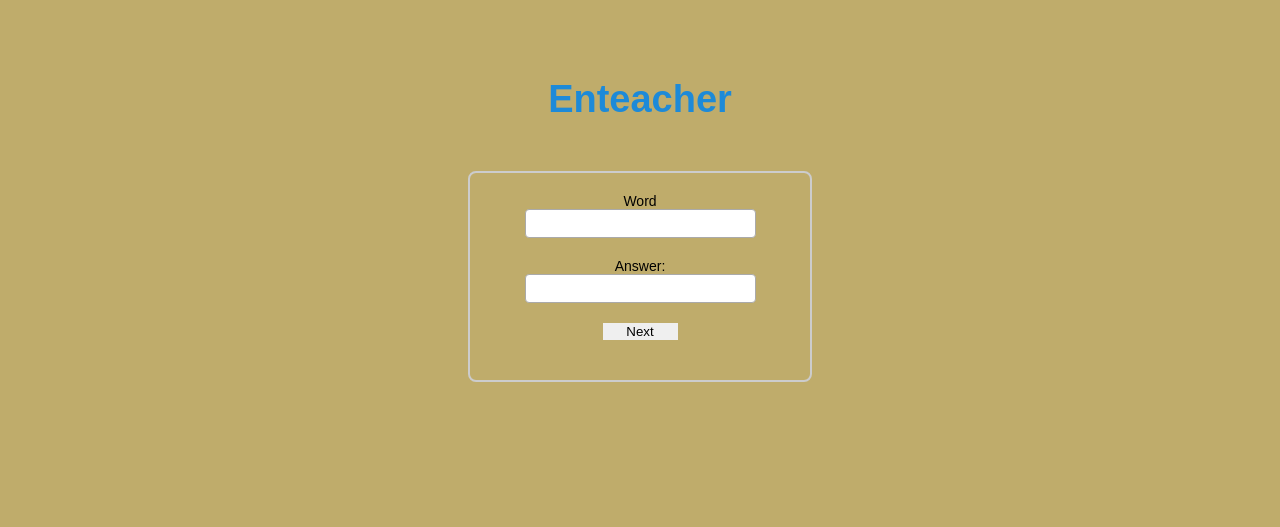
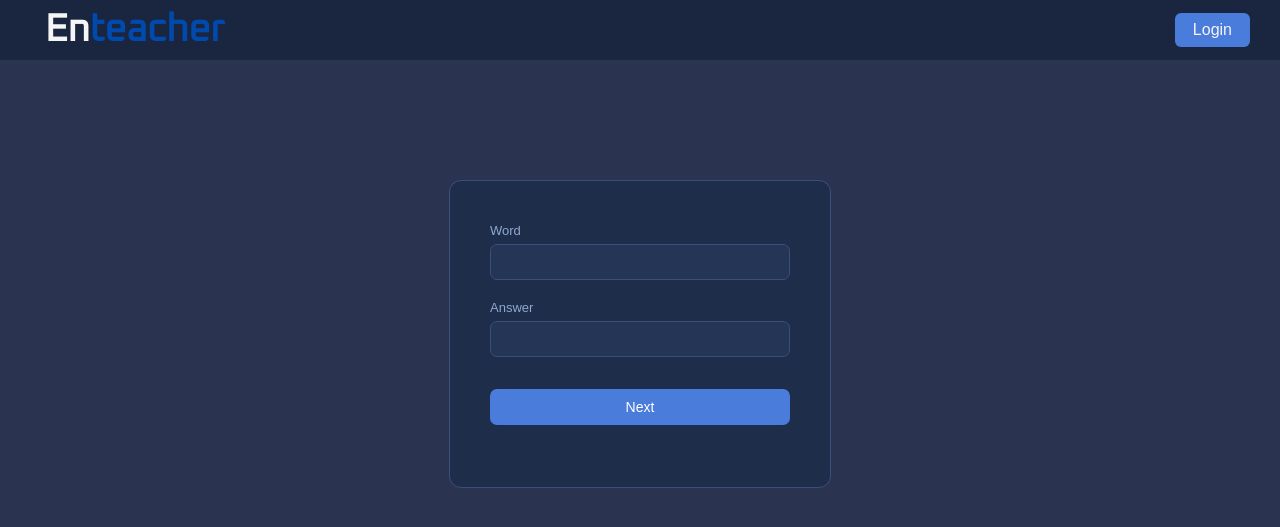
Before and after one commit to Daniellzqo/Enteacher, a FastAPI app: page / in a window 1280 px wide. Shown: the top 527 px of the page. Run offline with FastAPI, Linux system fonts and the light colour scheme.

Commit message:
css change

```diff
--- a/templates/index.html
+++ b/templates/index.html
@@ -2,72 +2,124 @@
 
 <html lang="en" xmlns="http://www.w3.org/1999/xhtml">
 <head>
+    <link href="https://fonts.googleapis.com/css2?family=Oxanium&display=swap" rel="stylesheet">
     <meta charset="utf-8" />
     <title>Enteacher</title>
     <style>
         .app_name {
-            text-align: center;
-            padding-top: 70px;
+            padding-left: 45px;
             font-size: 38px;
-            font-family: Arial, sans-serif;
-            color: rgb(29, 138, 216);
+            font-family: Oxanium;
+            color: rgb(1, 74, 173);
             font-weight: bold;
         }
 
-        .app_bacq{
-            background-color: rgb(191, 172, 107)
+        .topdiv {
+            padding-top: 70px;
         }
+
+        .app_bacq {
+            background-color: #2a3350;
+            margin: 0;
+        }
+
         .answer_box {
-            border: 2px solid #ccc;
-            padding: 20px;
+            border: 1px solid #3a4f7a;
+            background-color: #1e2d4a;
+            padding: 42px 40px;
             width: 300px;
             margin: 50px auto;
             display: flex;
             flex-direction: column;
+            border-radius: 12px;
+        }
 
-            border-radius: 8px;
-        }
         .input_cont {
             display: flex;
             flex-direction: column;
             margin-bottom: 20px;
-            align-items: center;
-
+            align-items: stretch;
         }
 
         .answer_box label {
-                text-align: center;
-                margin: 0px;
-                font-family: Arial, sans-serif;
-                font-size: 14px;
-            }
+            text-align: left;
+            margin: 0px 0px 6px 0px;
+            font-family: Arial, sans-serif;
+            color: #8fa8d0;
+            font-size: 13px;
+        }
 
         .answer_box input {
             font-size: 14px;
-            padding-bottom: 10px;
-            border: 1px solid #aaa;
-            border-radius: 4px;
-            width: 75%;
+            background-color: #253555;
+            border: 1px solid #3a4f7a;
+            border-radius: 7px;
+            padding: 9px 12px;
+            color: #c8d8f0;
+            width: 100%;
+            box-sizing: border-box;
+            outline: none;
+        }
+
+        .button_next {
+            background-color: #4a7cdc;
+            color: #ffffff;
+            border: none;
+            width: 100%;
+            padding: 10px;
+            border-radius: 7px;
+            font-size: 14px;
+            font-weight: 500;
+            cursor: pointer;
+            margin-top: 12px;
+        }
+
+        .top_bar {
+            background-color: #1a2540;
+            height: 60px;
+            margin: 0px;
+            display: flex;
+            align-items: center;
+        }
+
+        .login_cont {
+
+            margin-left: auto;
+            margin-right: 30px;
+        }
+        .login_button {
+            background-color: #4a7cdc;
+            color: rgb(245, 245, 245);
+            padding: 8px 18px;
+            border-radius: 6px;
+            border: none;
+            cursor: pointer;
+            font-size: 16px;
+        }
+        .login_button {
+            transition: transform 0.2s ease;
+        }
+
+            .login_button:hover {
+                transform: scale(1.05);
             }
 
-        .button_next{
-            border: none;
-            width: 25%;
-
-        }
 
     </style>
 </head>
 <body class="app_bacq">
-    <div class="app_name">Enteacher</div>
-
+    <div class="top_bar">
+        <div class="app_name"><span style="color: rgb(245, 245, 245)">En</span>teacher</div>
+        <div class="login_cont"><button class="login_button">Login</button></div>
+    </div>
+    <div class="topdiv"></div>
     <div class="answer_box">
         <div class="input_cont">
             <label for="question">Word</label>
             <input id="question" name="question" />
         </div>
         <div class="input_cont">
-            <label for="answer">Answer:</label>
+            <label for="answer">Answer</label>
             <input id="answer" name="answer" />
         </div>
 
```
Also changed, not shown: 2 other files.
